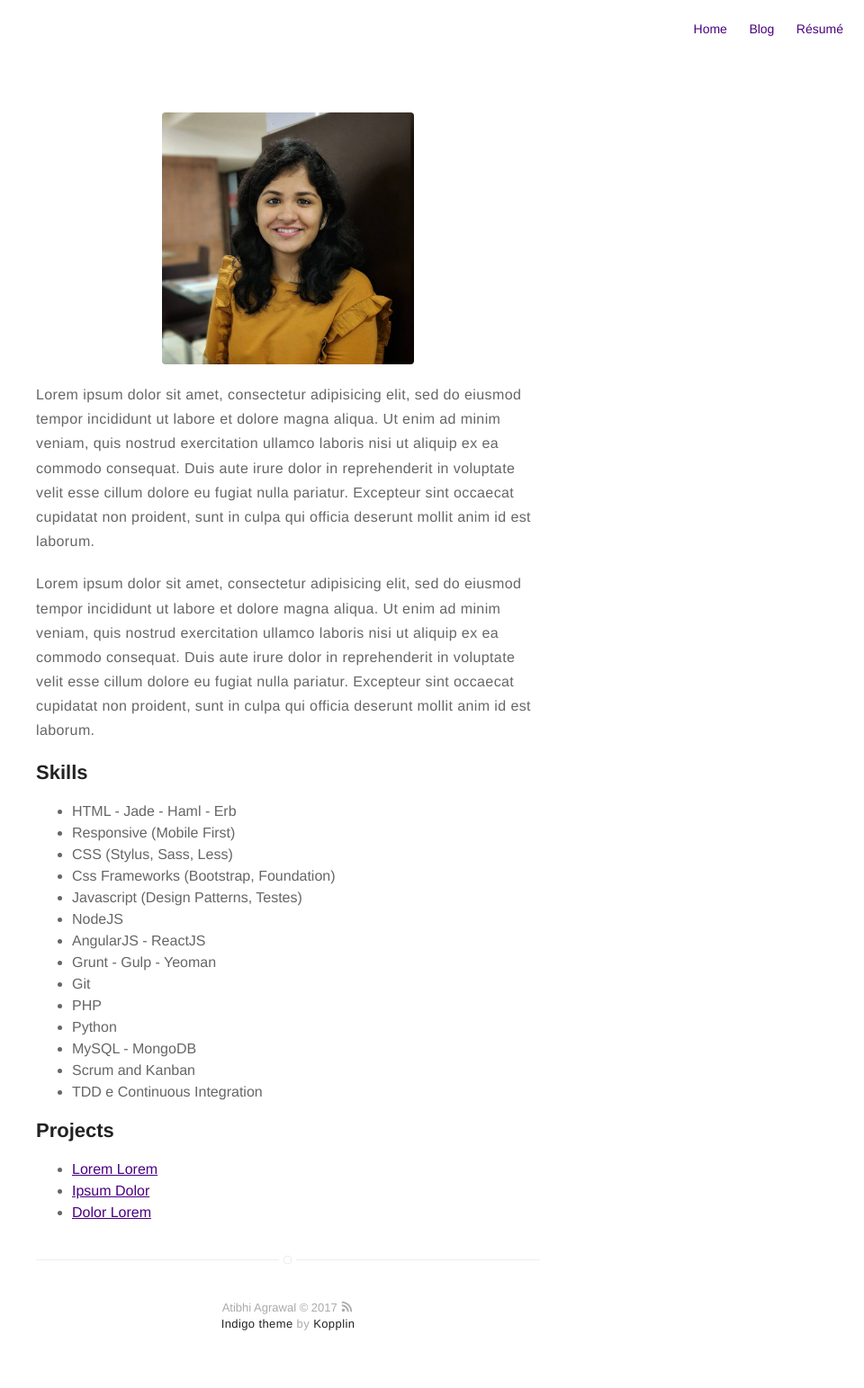
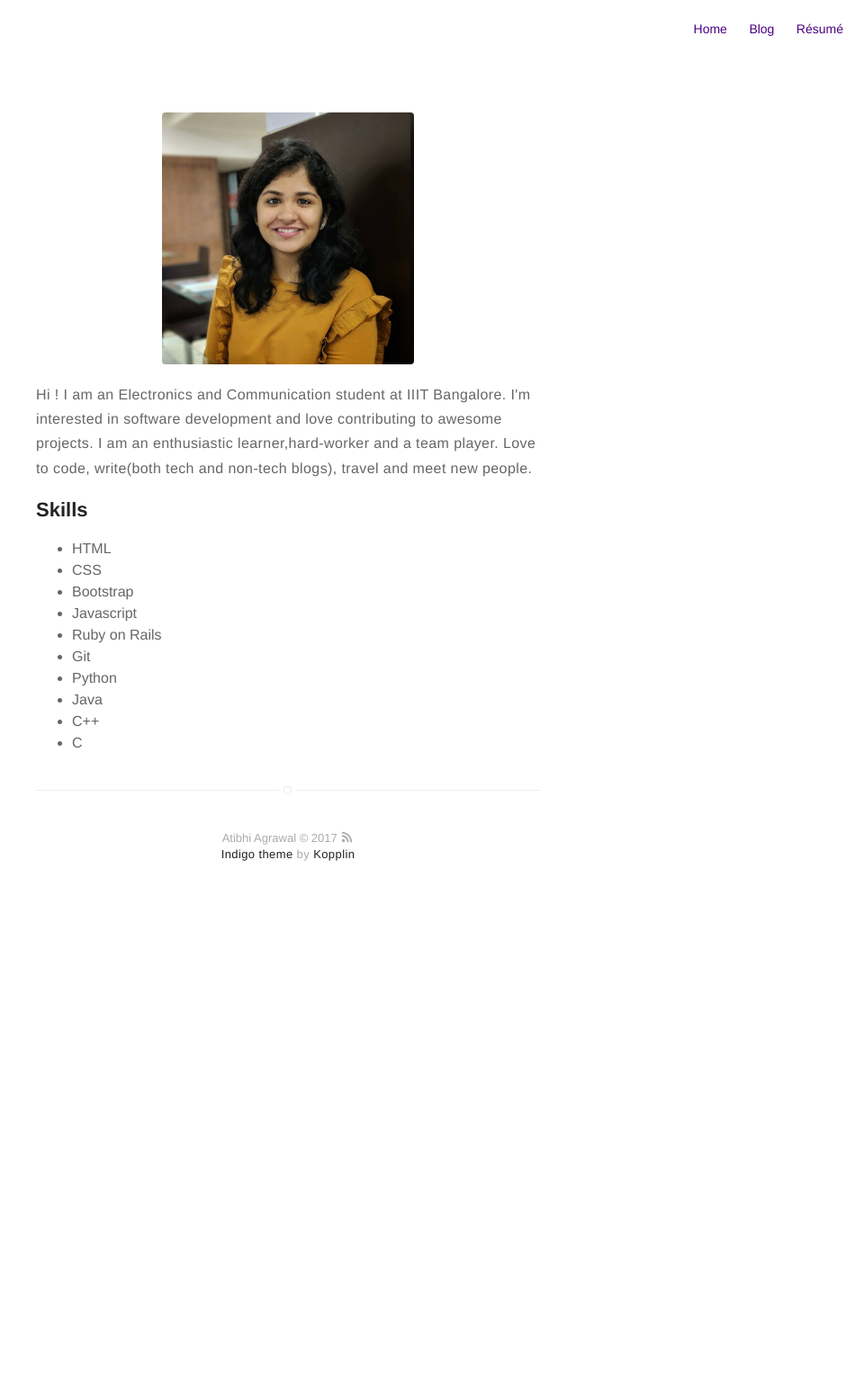
Before and after one commit to asquare14/aSquare14.github.io, a Jekyll site: the page built from about.md, in a window 1280 px wide. Shown: the whole page at 90% size, without its empty margins (320-1280 px from the left). Built offline with Jekyll 4.4.1, drawn with Linux system fonts in a browser that asks for light colours; after the commit the page ends 1021 px from its top, so only the background shows below that.

Commit message:
About Page updated

```diff
--- a/about.md
+++ b/about.md
@@ -4,43 +4,20 @@ layout: page
 ---
 ![Profile Image]({{ site.url }}/{{ site.picture }})
 
-<p>Lorem ipsum dolor sit amet, consectetur adipisicing elit, sed do eiusmod
-tempor incididunt ut labore et dolore magna aliqua. Ut enim ad minim veniam,
-quis nostrud exercitation ullamco laboris nisi ut aliquip ex ea commodo
-consequat. Duis aute irure dolor in reprehenderit in voluptate velit esse
-cillum dolore eu fugiat nulla pariatur. Excepteur sint occaecat cupidatat non
-proident, sunt in culpa qui officia deserunt mollit anim id est laborum.</p>
+<p>Hi ! I am an Electronics and Communication student at IIIT Bangalore. I'm interested in software development and love contributing to awesome projects. I am an enthusiastic learner,hard-worker and a team player. Love to code, write(both tech and non-tech blogs), travel and meet new people. </p>
 
-<p>Lorem ipsum dolor sit amet, consectetur adipisicing elit, sed do eiusmod
-tempor incididunt ut labore et dolore magna aliqua. Ut enim ad minim veniam,
-quis nostrud exercitation ullamco laboris nisi ut aliquip ex ea commodo
-consequat. Duis aute irure dolor in reprehenderit in voluptate velit esse
-cillum dolore eu fugiat nulla pariatur. Excepteur sint occaecat cupidatat non
-proident, sunt in culpa qui officia deserunt mollit anim id est laborum.</p>
 
 <h2>Skills</h2>
 
 <ul class="skill-list">
-	<li>HTML - Jade - Haml - Erb</li>
-	<li>Responsive (Mobile First)</li>
-	<li>CSS (Stylus, Sass, Less)</li>
-	<li>Css Frameworks (Bootstrap, Foundation)</li>
-	<li>Javascript (Design Patterns, Testes)</li>
-	<li>NodeJS</li>
-	<li>AngularJS - ReactJS</li>
-	<li>Grunt - Gulp - Yeoman</li>
+	<li>HTML</li>
+	<li>CSS</li>
+	<li>Bootstrap</li>
+	<li>Javascript</li>
+	<li>Ruby on Rails</li>
 	<li>Git</li>
-	<li>PHP</li>
 	<li>Python</li>
-	<li>MySQL - MongoDB</li>
-	<li>Scrum and Kanban</li>
-	<li>TDD e Continuous Integration</li>
+	<li>Java</li>
+	<li>C++</li>
+	<li>C</li>
 </ul>
-
-<h2>Projects</h2>
-
-<ul>
-	<li><a href="https://github.com/">Lorem Lorem</a></li>
-	<li><a href="https://github.com/">Ipsum Dolor</a></li>
-	<li><a href="https://github.com/">Dolor Lorem</a></li>
-</ul>
```
Also changed, not shown: 2 other files.
